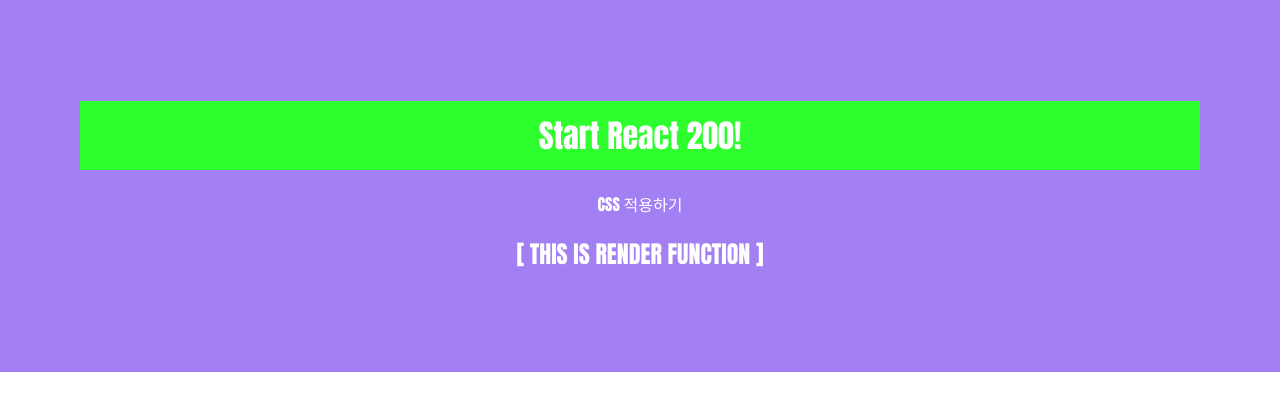
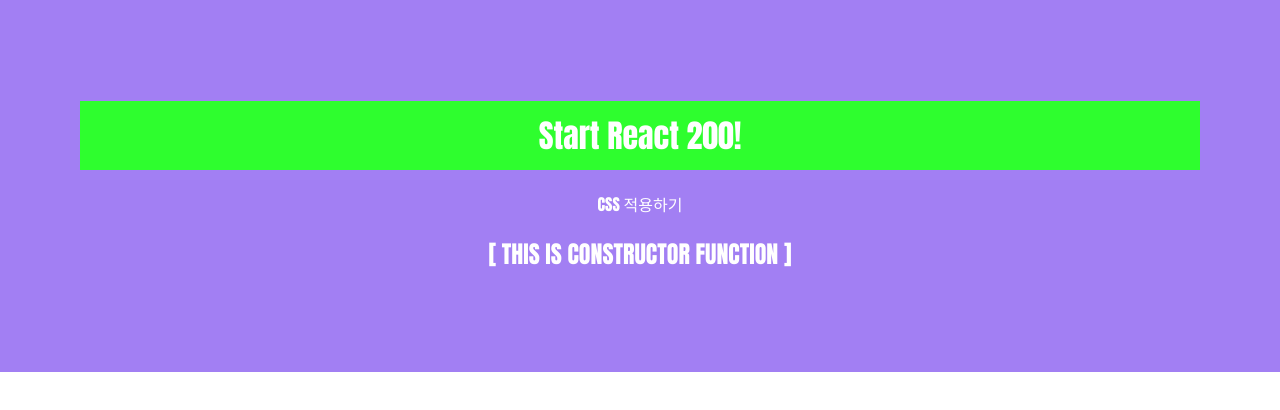
Before and after one commit to my-choe/react200, a React (Create React App) app: page / in a window 1280 px wide. Shown: the top 410 px of the page. Built offline with nearby package versions, Linux system fonts and the light colour scheme.

Commit message:
005 생명주기 함수 constructor(props) 사용하기

```diff
--- a/src/App.js
+++ b/src/App.js
@@ -1,6 +1,6 @@
 import React from 'react';
 import './App.css';
-import LifecycleEx from './R004_LifecycleEx';
+import LifecycleEx from './R005_LifecycleEx';
 
 function App() {
   return (
--- /dev/null
+++ b/src/R005_LifecycleEx.js
@@ -0,0 +1,24 @@
+import React, { Component } from 'react';
+
+class R005_LifecycleEx extends Component {
+    /* constructor(props)함수는 생명주기 함수 중 가장 먼저 실행되며
+     * 처음 한번만 호출된다.
+     * component 내부에서 사용되는 변수(state)를 선언하고
+     * 부모 객체에서 전달받은 변수(props)를 초기화할 때 사용한다.
+     * super() 함수는 가장 위에 호출해야 한다.
+    */
+    constructor(props) {
+        super(props);
+        this.state = {};
+        console.log('1. constructor Call');
+    }
+
+    render() {
+        console.log('3. render Call');
+        return (
+            <h2>[ THIS IS CONSTRUCTOR FUNCTION ]</h2>
+        )
+    }
+}
+
+export default R005_LifecycleEx;
```
